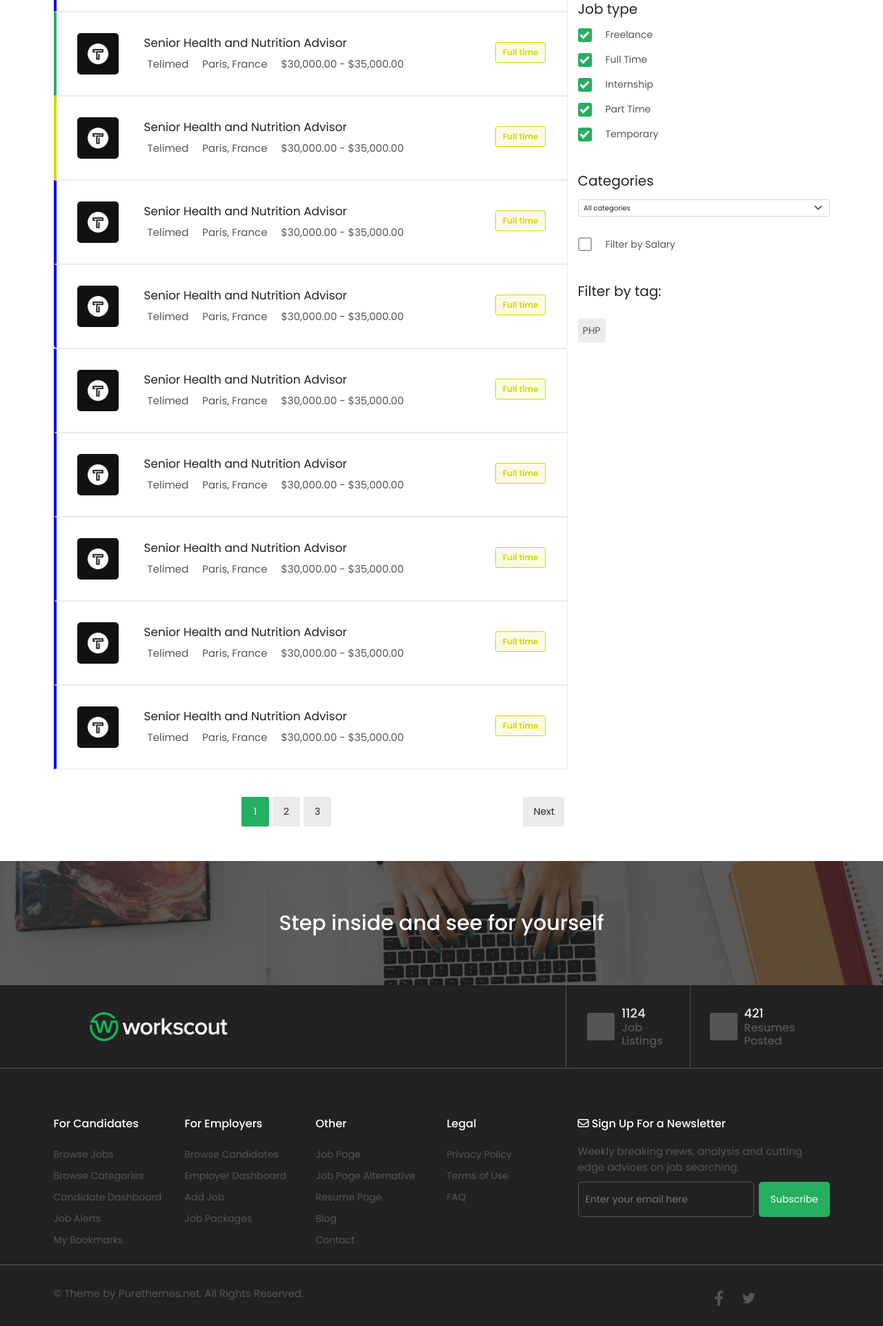
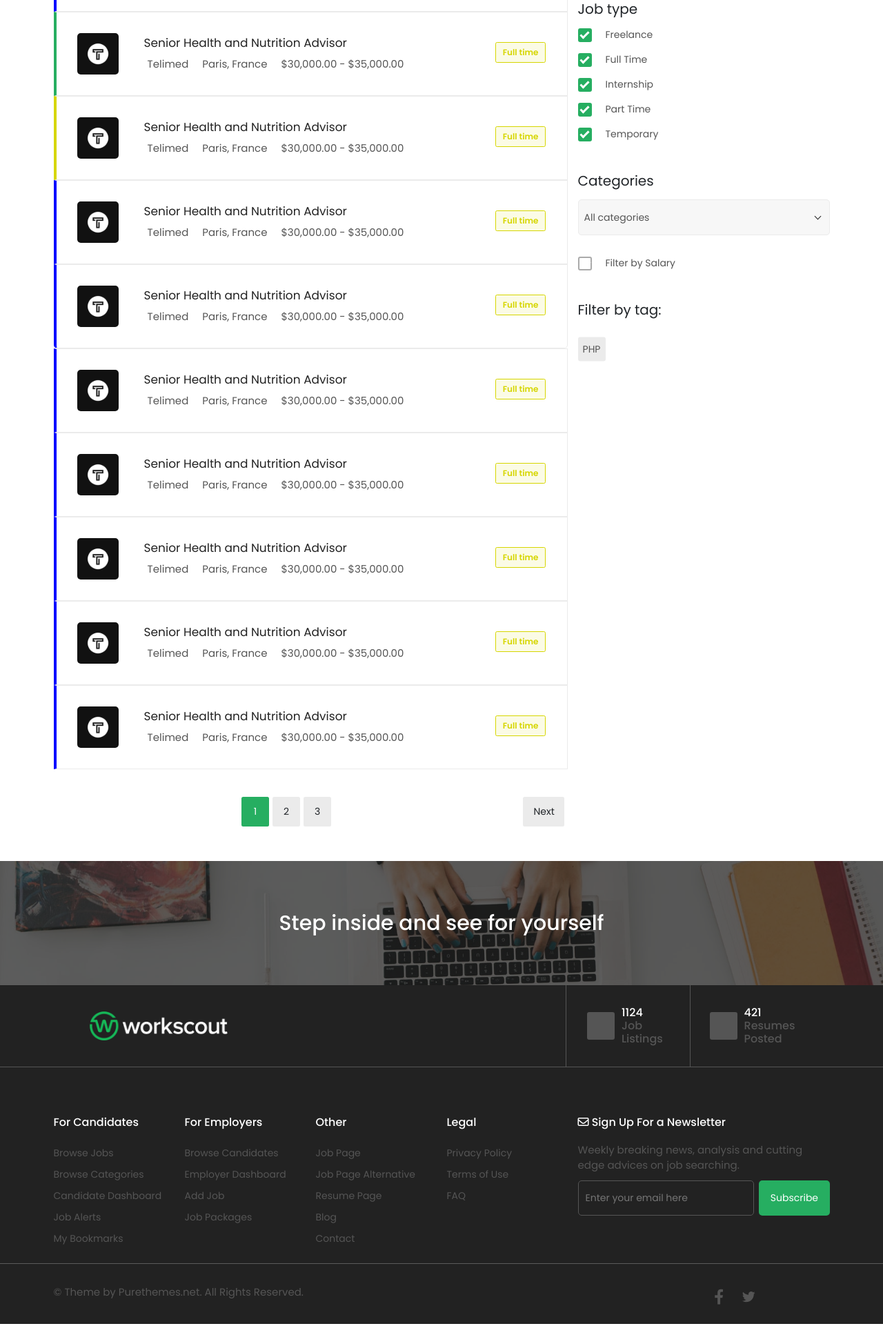
Before and after one commit to LeHuyHieu/Job_search, a PHP site: page /pages/categories.php in a window 1280 px wide. Shown: the part 669-2591 px from the top of the page at 69% size. Run offline with PHP 8.4, Linux system fonts and the light colour scheme.

Commit message:
finished layout home, detail, categories

```diff
--- a/footer.php
+++ b/footer.php
@@ -19,7 +19,7 @@
                     <i class="ln ln-icon-Management"></i>
                 </span>
                 <h6 class="bg__icon--text">
-                    1124
+                    <span class='numscroller text-white' data-min='1' data-max='1124' data-delay='5' data-increment='5'>1124</span>
                     <span>
                         Job Listings
                     </span>
@@ -30,7 +30,7 @@
                     <i class="ln ln-icon-Business-Man"></i>
                 </span>
                 <h6 class="bg__icon--text">
-                    421
+                    <span class='numscroller text-white' data-min='1' data-max='421' data-delay='5' data-increment='5'>421</span>
                     <span>
                         Resumes Posted
                     </span>
@@ -191,6 +191,7 @@
 <!-- jquery -->
 <script src="/js/jquery-3.7.0.min.js"></script>
 <script src="/js/code.jquery.com_ui_1.12.1_jquery-ui.js"></script>
+<script src="/js/numscroller-1.0.js"></script>
 <!-- bootstrap 5 -->
 <script src="/js/bootstrap.bundle.min.js"></script>
 <script src="/js/popper.min.js"></script>
--- a/js/main.js
+++ b/js/main.js
@@ -62,6 +62,8 @@ $(document).ready(function () {
         var $this = $(this);
         $("#slider").slider("values", $this.data("index"), $this.val());
     });
+
+    $(".chosen-select").chosen({ allow_single_deselect: true, width: "100%" });
 });
 
 var typed2 = new Typed('.typed', {
@@ -71,8 +73,6 @@ var typed2 = new Typed('.typed', {
     fadeOut: true,
     loop: true
 });
-
-$(".chosen-select").chosen({ allow_single_deselect: true, width: "70%" });
 
 $('.single-item').slick();
 
--- a/pages/categories.php
+++ b/pages/categories.php
@@ -140,7 +140,7 @@ require_once('../head.php');
                                 <label for="temporary"><span class="check"></span> Temporary</label>
                             </div>
                         </div>
-                        <div class="mb-5">
+                        <div class="mb-5 search__category--select">
                             <h5 class="text__headline -size-20 -bold-400">Categories</h5>
                             <select class="form-select select__box chosen-select" data-placeholder="Choose a country...">
                                 <option value="0">
--- a/scss/main.css
+++ b/scss/main.css
@@ -1203,6 +1203,10 @@
   text-decoration: none;
   color: #222;
 }
+.content .jobs .jobs__item .jobs__item--icon ~ p {
+  font-size: 1.4rem;
+  color: #555555;
+}
 .content .jobs .jobs__item--img {
   width: 60px;
   height: 60px;
@@ -1426,6 +1430,7 @@
   text-decoration: none;
   color: #555555;
   border: 1px solid #ebebeb;
+  min-height: 600px;
 }
 .content .our__block--border .btn--all {
   width: 100px;
@@ -1792,6 +1797,37 @@
 .content.categories .categories__list--page .btn--page--active {
   background-color: #26ae61;
   color: #fff;
+}
+.content.categories .categories__list .search__job .search__category .search__category--select .chosen-container-single {
+  border: 1px solid #ebebeb;
+  min-height: 50px;
+  background-color: rgba(235, 235, 235, 0.4);
+  border-radius: 5px;
+}
+.content.categories .categories__list .search__job .search__category .search__category--select .chosen-container-single .chosen-single {
+  font-size: 1.4rem;
+  height: 50px;
+  display: flex;
+  align-items: center;
+}
+.content.categories .categories__list .search__job .search__category .search__category--select .chosen-container-single .chosen-single div {
+  top: 50%;
+  transform: translateY(-50%);
+  width: 20px;
+  height: 10px;
+}
+.content.categories .categories__list .search__job .search__category .search__category--select .chosen-container-single .chosen-single div b {
+  background-image: none;
+  border: 1px solid #222;
+  border-top: none;
+  border-left: none;
+  transform: rotate(45deg);
+  width: 7px;
+  height: 7px;
+  transition: 0.3s;
+}
+.content.categories .categories__list .search__job .search__category .search__category--select .chosen-with-drop .chosen-single div b {
+  transform: rotate(224deg);
 }
 
 .pb-7 {
--- a/scss/pages/_categories.scss
+++ b/scss/pages/_categories.scss
@@ -70,6 +70,7 @@
                 &:first-child {
                     margin-left: auto;
                 }
+
                 &:hover {
                     background-color: $green;
                     color: $white;
@@ -86,5 +87,52 @@
                 color: $white;
             }
         }
+
+        .search__job {
+            .search__category {
+                .search__category--select {
+                    .chosen-container-single {
+                        border: 1px solid $light;
+                        min-height: 50px;
+                        background-color: rgba($color: $light, $alpha: .4);
+                        border-radius: 5px;
+
+                        .chosen-single {
+                            font-size: 1.4rem;
+                            height: 50px;
+                            display: flex;
+                            align-items: center;
+
+                            & div {
+                                top: 50%;
+                                transform: translateY(-50%);
+                                width: 20px;
+                                height: 10px;
+
+                                & b {
+                                    background-image: none;
+                                    border: 1px solid $dark;
+                                    border-top: none;
+                                    border-left: none;
+                                    transform: rotate(45deg);
+                                    width: 7px;
+                                    height: 7px;
+                                    transition: .3s;
+                                }
+                            }
+                        }
+                    }
+                    .chosen-with-drop {
+                        .chosen-single {
+                            & div {
+                                & b {
+                                    transform: rotate(224deg);
+                                }
+                            }
+                        }
+                    }
+                }
+            }
+        }
     }
 }
--- a/scss/pages/_home.scss
+++ b/scss/pages/_home.scss
@@ -330,6 +330,11 @@
                 color: $dark;
             }
 
+            .jobs__item--icon~p {
+                font-size: 1.4rem;
+                color: $gray;
+            }
+
             &--img {
                 width: 60px;
                 height: 60px;
@@ -601,6 +606,7 @@
             text-decoration: none;
             color: $gray;
             border: 1px solid $light;
+            min-height: 600px;
 
             & .btn--all {
                 width: 100px;
```
Also changed, not shown: js/numscroller-1.0.js (added, +91 -0 lines), 1 other file.
